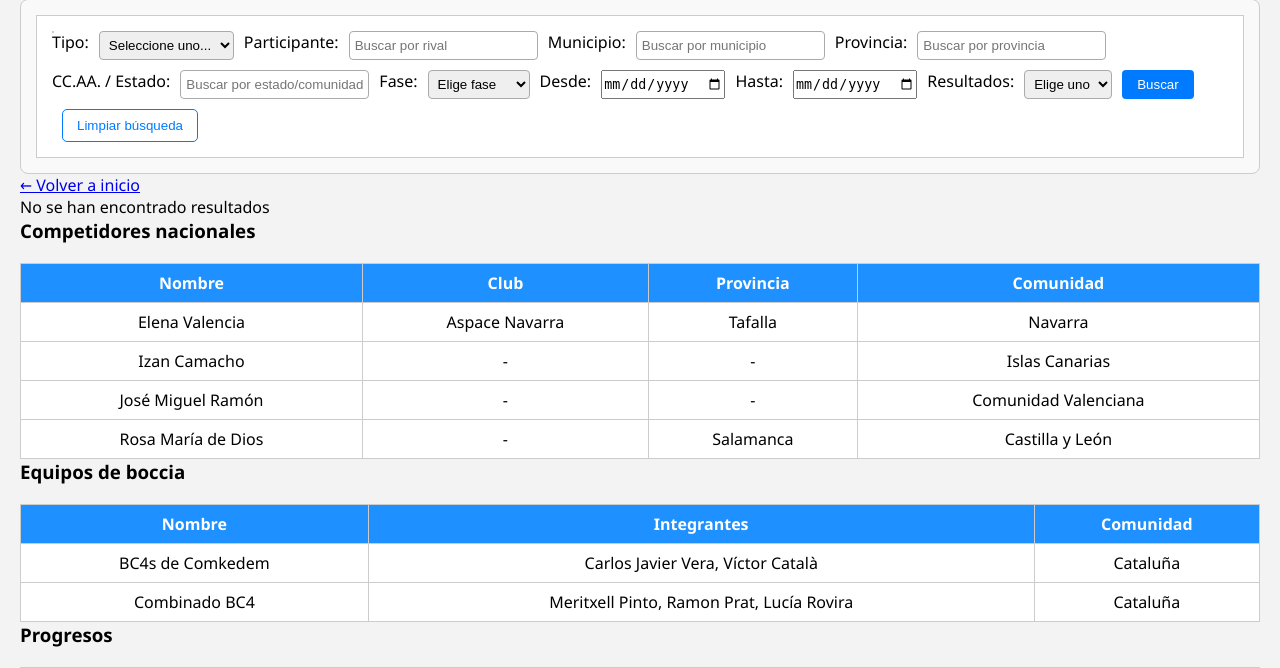
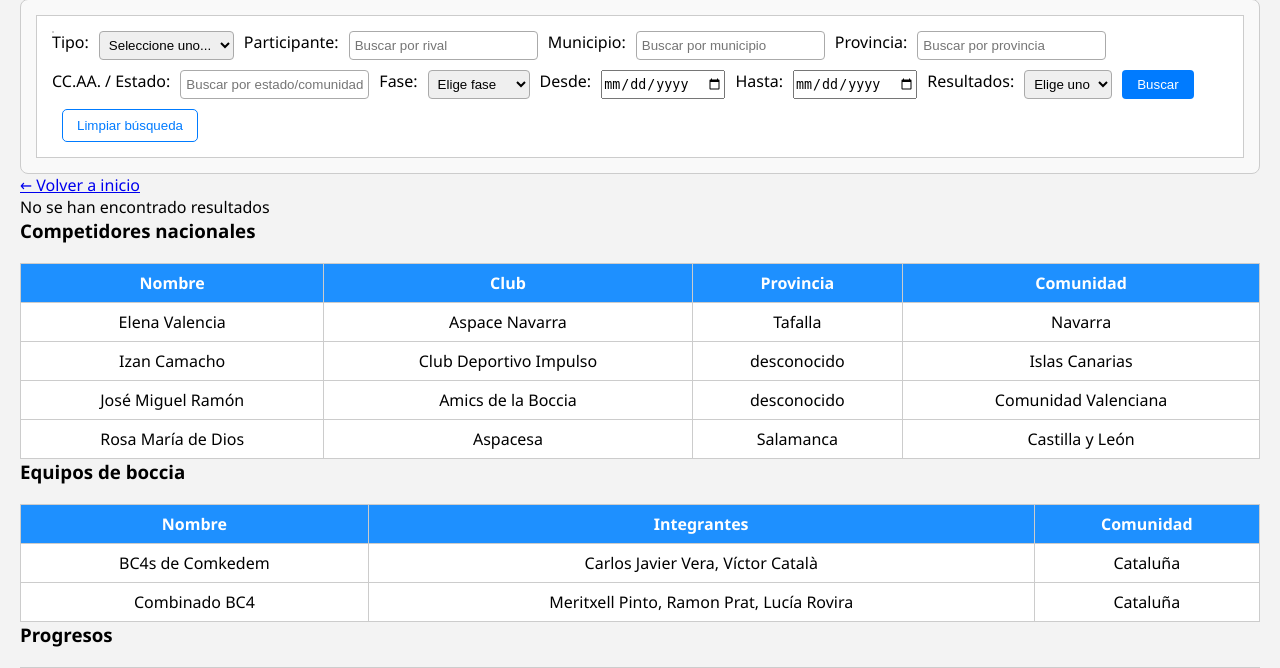
Before and after one commit to victorcm759/deportes-php, a PHP site: page /partidos.php in a window 1280 px wide. Shown: the part 154-822 px from the top of the page. Run offline with PHP 8.4, Linux system fonts and the light colour scheme; data comes from the database, SQL or seed files in the repository; data that the repository does not hold is empty.

Commit message:
Modificaciones varias (2026.04.26)

```diff
--- a/partidos.php
+++ b/partidos.php
@@ -223,8 +223,8 @@ include 'funciones.php'; ?>
             <?php while ($competidor = $resultadoCompetidoresNacionales->fetch_assoc()): ?>
                 <tr>
                     <td><?php echo $competidor['nombre']; ?></td>
-                    <td><?php echo $competidor['club'] ?: '-'; ?></td>
-                    <td><?php echo $competidor['provincia'] ?: '-'; ?></td>
+                    <td><?php echo $competidor['club'] ?: 'desconocido'; ?></td>
+                    <td><?php echo $competidor['provincia'] ?: 'desconocido'; ?></td>
                     <td><?php echo $competidor['comunidad'] ?: '-'; ?></td>
                 </tr>
             <?php endwhile; ?>
--- a/sql/medallero.sql
+++ b/sql/medallero.sql
@@ -104,9 +104,9 @@ CREATE TABLE IF NOT EXISTS participantes_nacionales (
 
 INSERT INTO participantes_nacionales (nombre, club, provincia, comunidad) VALUES
 ('Elena Valencia', 'Aspace Navarra', 'Tafalla', 'Navarra'),
-('Rosa María de Dios', null, 'Salamanca', 'Castilla y León'),
-('José Miguel Ramón', null, null, 'Comunidad Valenciana'),
-('Izan Camacho', null, null, 'Islas Canarias');
+('Rosa María de Dios', 'Aspacesa', 'Salamanca', 'Castilla y León'),
+('José Miguel Ramón', 'Amics de la Boccia', null, 'Comunidad Valenciana'),
+('Izan Camacho', 'Club Deportivo Impulso', null, 'Islas Canarias');
 
 CREATE TABLE IF NOT EXISTS equipos_boccia (
     id INT AUTO_INCREMENT PRIMARY KEY,
```
